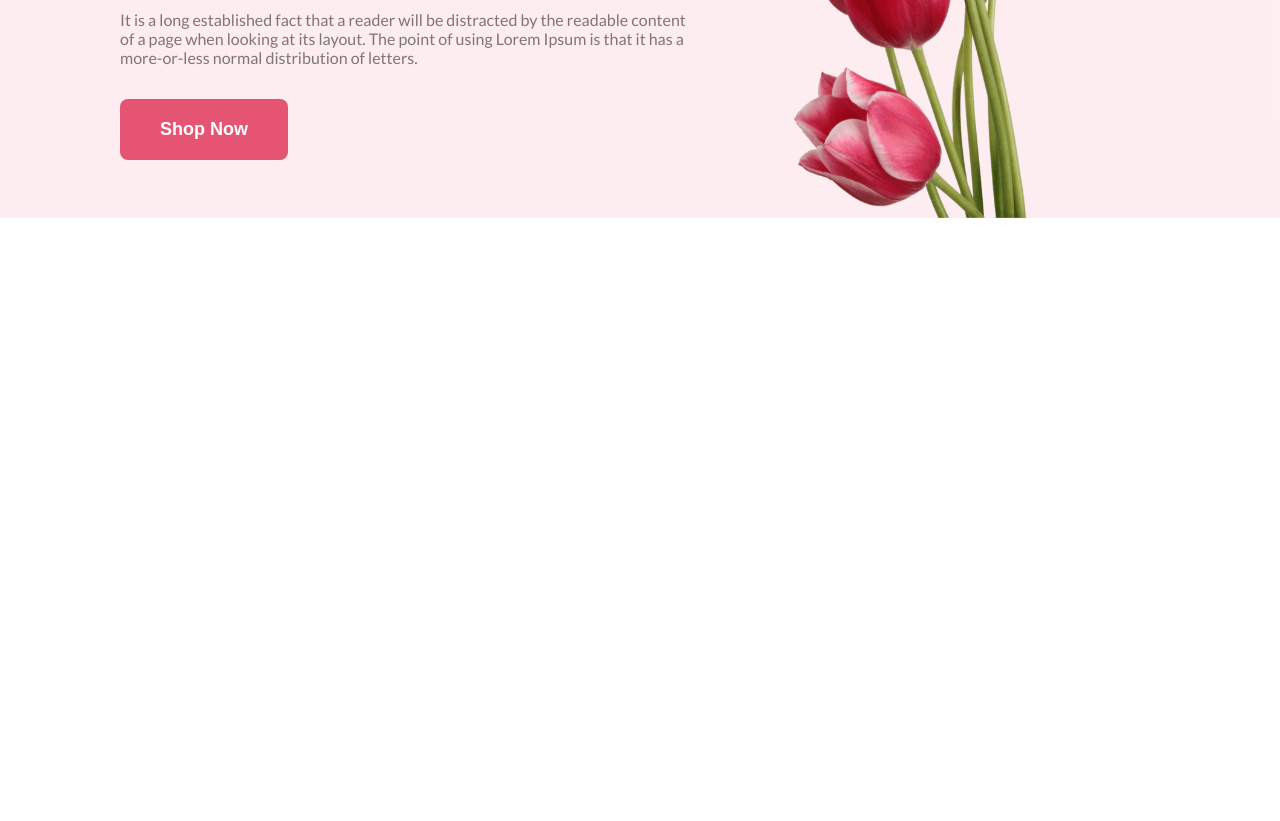
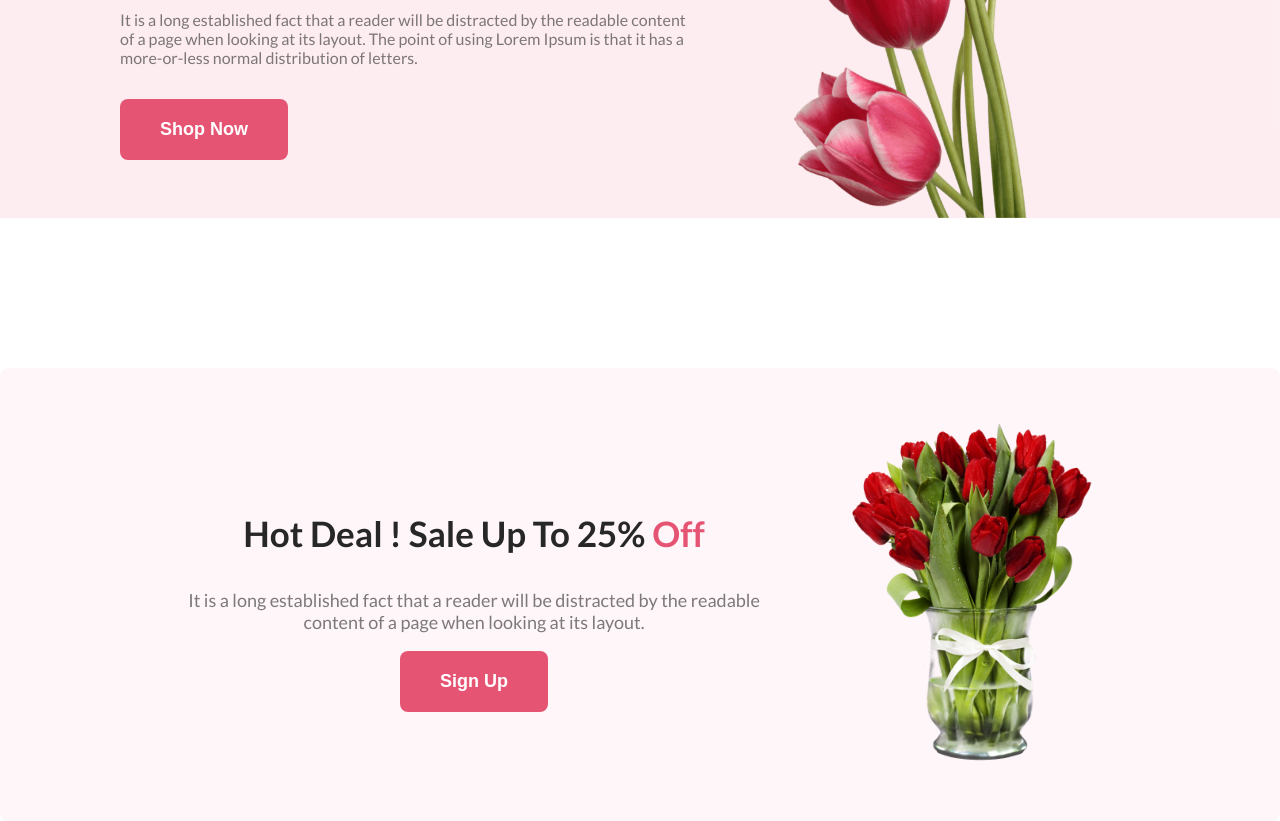
Before and after one commit to abusayed0/flower-shop-assignment-1-batch8, a plain HTML site: page index.html in a window 1280 px wide. Shown: the part 382-1203 px from the top of the page. Before the commit the page ends 800 px from the top, so only its background shows below. Drawn offline with Linux system fonts and the light colour scheme.

Commit message:
added hot deal section

```diff
--- a/index.html
+++ b/index.html
@@ -13,6 +13,7 @@
 </head>
 
 <body>
+    <!-- top banner section  -->
     <header>
         <section class="banner">
             <div class="banner-column1">
@@ -25,6 +26,19 @@
             </div>
         </section>
     </header>
+    <main>
+        <!-- hot deal section  -->
+        <section class="hot-deal-container">
+            <div class="hot-deal-column1">
+                <h3 class="title primary-color">Hot Deal ! Sale Up To 25% <span id="off">Off</span></h3>
+                <p class="details secondary-color">It is a long established fact that a reader will be distracted by the readable content of a page when looking at its layout.</p>
+                <button type="button" class="btn-primary">Sign Up</button>
+            </div>
+            <div class="hot-deal-column2">
+                <img src="Flower Asset/pngwing 8.png" alt="">
+            </div>
+        </section>
+    </main>
 </body>
 
 </html>
--- a/styles/flower-shop.css
+++ b/styles/flower-shop.css
@@ -17,6 +17,14 @@ body{
     padding: 20px 40px;
     border: 0;
     border-radius: 8px;
+}
+.title{
+    font-size: 35px;
+    font-weight: 800;
+}
+.details{
+    font-size: 18px;
+    font-weight: 400;
 }
 /* header section style  */
 header{
@@ -49,3 +57,28 @@ header{
     width: 100%;
     display: block;
 }
+
+/* hot deal section style  */
+.hot-deal-container{
+    display: flex;
+    align-items: center;
+    gap: 80px;
+    margin-top: 150px;
+    padding: 50px 180px;
+    background-color: rgba(229, 84, 115, 0.05);
+    border-radius: 8px;
+}
+.hot-deal-column1{
+    width: 70%;
+    text-align: center;
+}
+#off{
+    color:#E55473;
+}
+.hot-deal-column2{
+    width: 30%;
+}
+.hot-deal-column2 img{
+    height: 350px;
+    width: 100%;
+}
```
